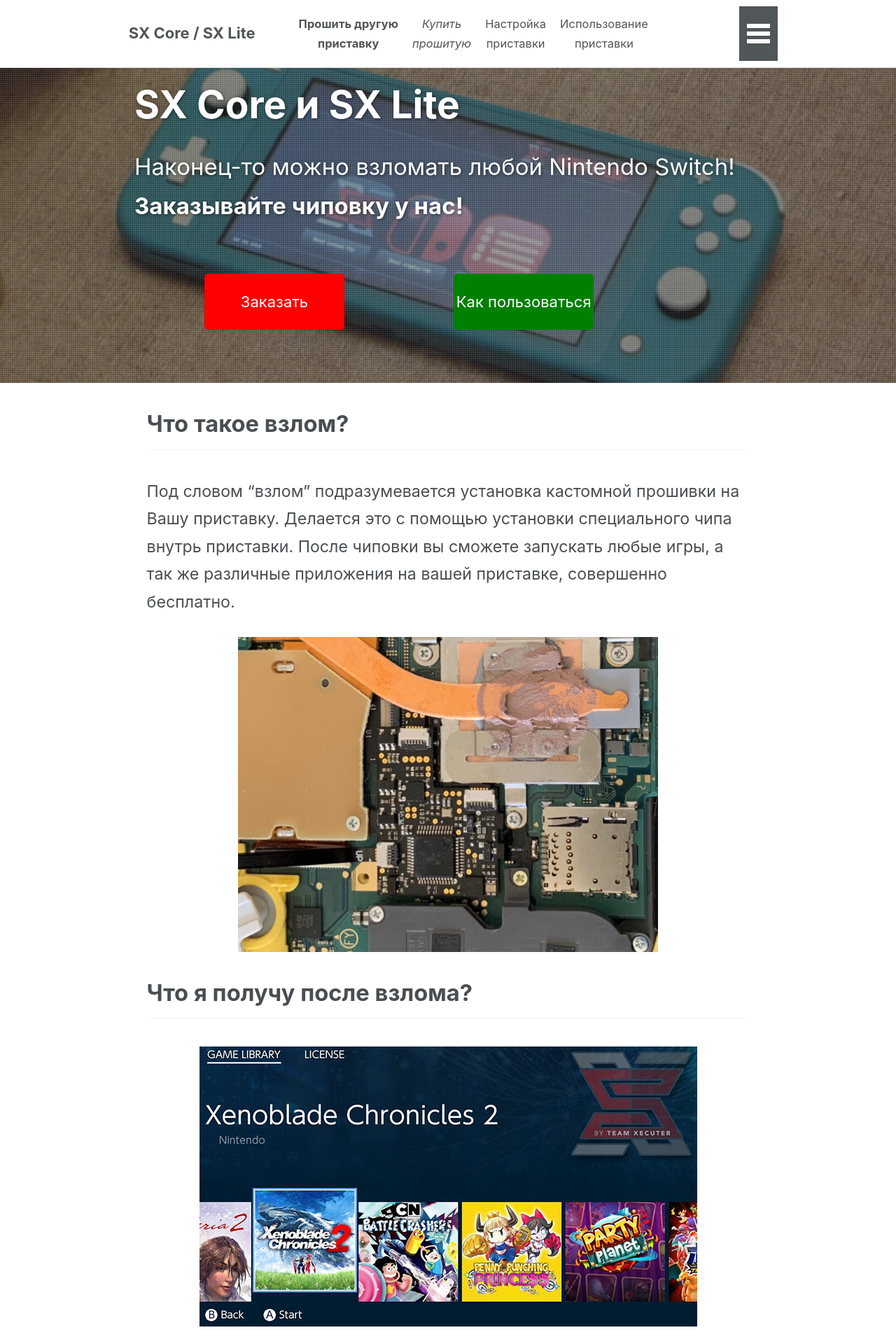
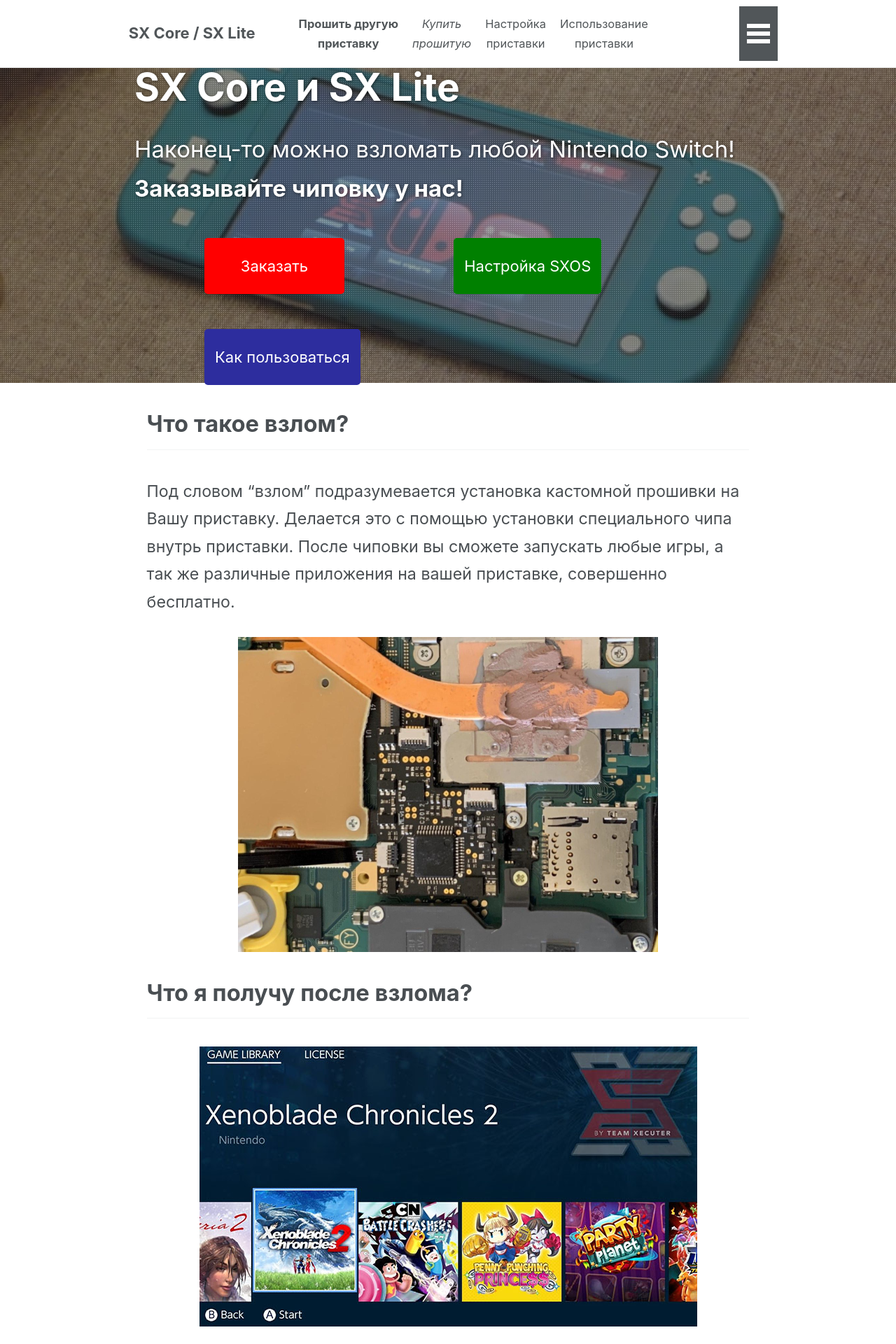
Before and after one commit to rashevskyv/sx, a Jekyll site: the page built from _pages/home.md, in a window 1280 px wide. Shown: the top 1920 px of the page at 70% size. Built offline with Jekyll 4.4.1, drawn with Linux system fonts in a browser that asks for light colours; nearby versions of some CDN libraries.

Commit message:
Добавил кнопку

```diff
--- a/_includes/page__hero.html
+++ b/_includes/page__hero.html
@@ -42,7 +42,8 @@
     </div>
     <div class="wrapper__hero">
       <a href="#как-заказать-прошивку-или-купить-прошитую-приставку" class="button red">Заказать</a>
-      <a href="usage" class="button green">Как пользоваться</a>
+      <a href="sx_setup" class="button green">Настройка SXOS</a>
+      <a href="usage" class="button blue">Как пользоваться</a>
     </div>
   </div>
 </div>
--- a/assets/css/main.scss
+++ b/assets/css/main.scss
@@ -441,7 +441,7 @@
 
 .button { // кнопка
   display: inline-flex;
-  width: 200px;
+  min-width: 200px;
   height: 80px;
   background-color: grey;
   color: white;
@@ -450,6 +450,7 @@
   justify-content: center;
   margin: 0 50px 50px 40px;
   border-radius: 5px;
+  padding: 0 15px;
 
   &:visited {
     cursor: pointer;
@@ -488,6 +489,17 @@
 
   &:active {
     background-color: green;
+  }
+}
+
+.blue {
+  background-color: rgb(45, 45, 158);
+  &:hover {
+    background-color: darkblue;
+  }
+
+  &:active {
+    background-color: rgb(45, 45, 158);
   }
 }
 
```
Also changed, not shown: _pages/sx_setup.md (+1 -1 lines).
